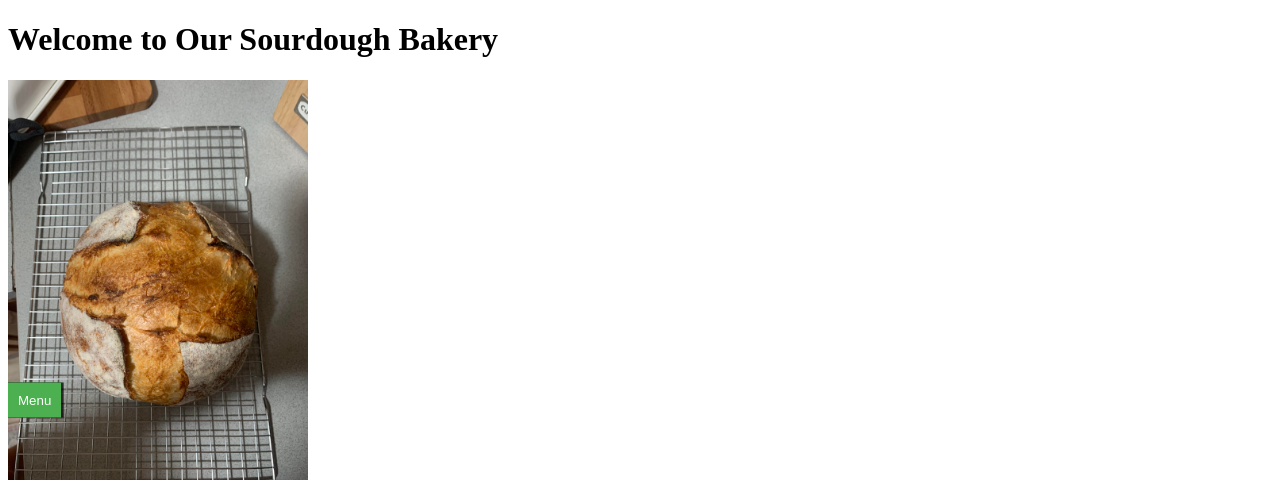
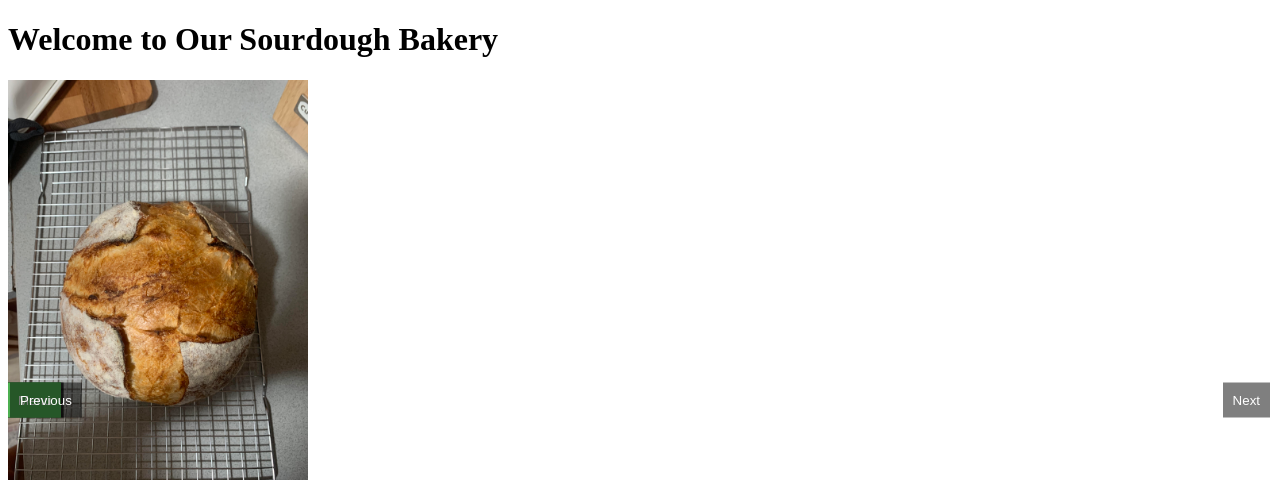
Before and after one commit to annagoetz1/restaurant-page, a website built with webpack: page src/index.html in a window 1280 px wide. Shown: the top 497 px of the page. Built offline with nearby package versions, Linux system fonts and the light colour scheme; files whose address does not match are found by name.

Commit message:
Add carousel btn divs

```diff
--- a/src/index.html
+++ b/src/index.html
@@ -36,6 +36,8 @@
     <img src="image2.jpg" class="carousel-item" style="display: none;">
     <img src="image3.jpg" class="carousel-item" style="display: none;">
   </div>
-
+  <button id="prevBtn">Previous</button>
+  <button id="nextBtn">Next</button>
+</div>
 </body>
 </html>
```
